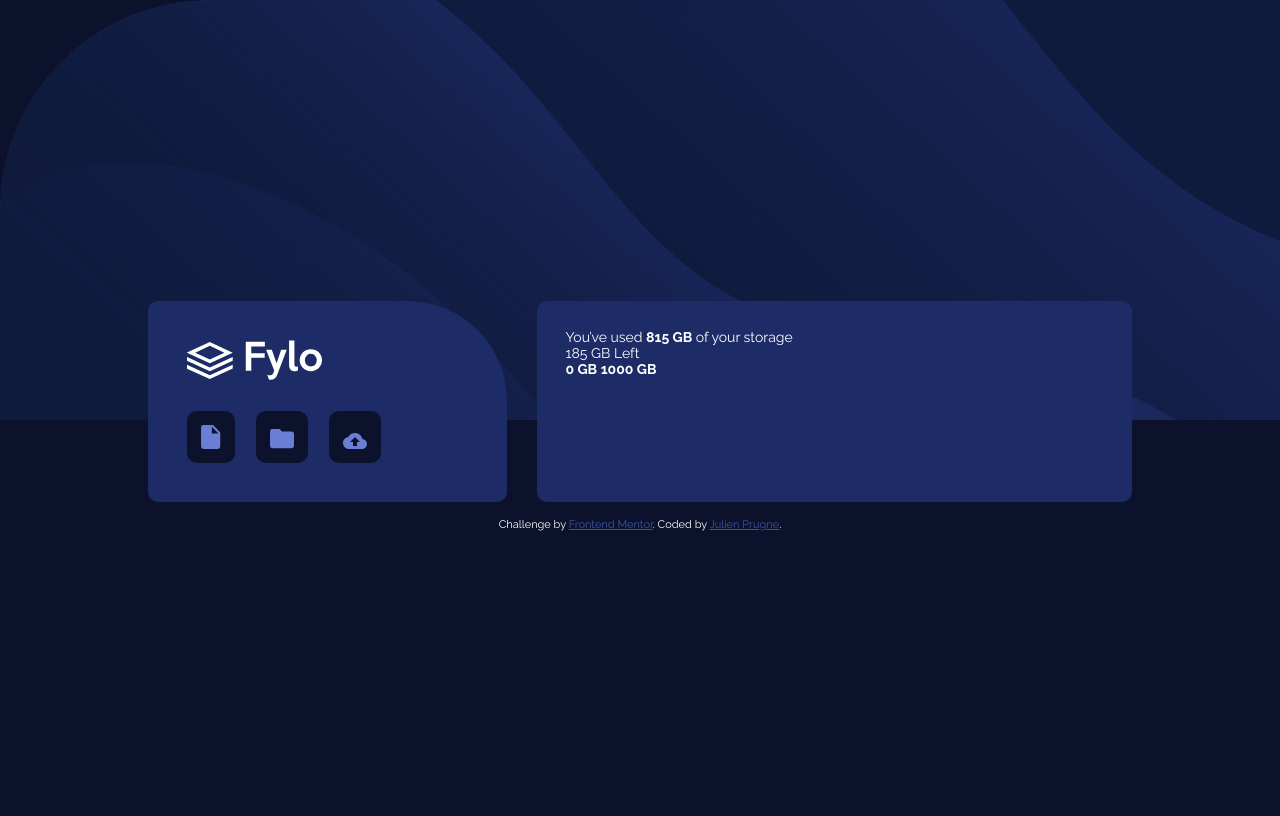
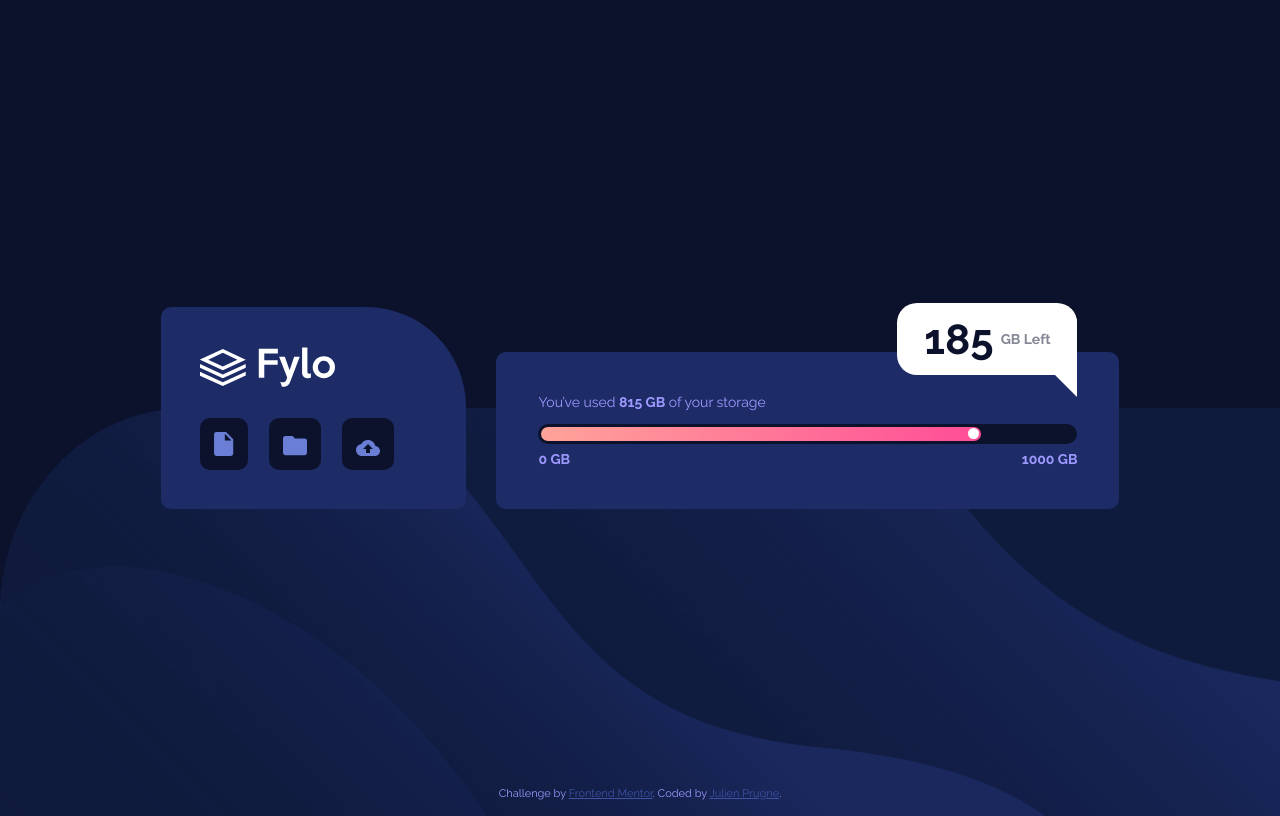
Before and after one commit to bassochette/fylo-data-storage-component, a plain HTML site: page index.html in a window 1280 px wide. Drawn offline with Linux system fonts and the light colour scheme.

Commit message:
final implementation

```diff
--- a/css/styles.css
+++ b/css/styles.css
@@ -9,7 +9,7 @@ body {
     font-family: 'Raleway', sans-serif;
     font-size: 14px;
     font-weight: 400;
-    color: #FFF;
+    color: var(--pale-blue);
 
     background-color: var(--very-dark-blue);
     background-repeat: no-repeat;
@@ -32,11 +32,15 @@ body {
     font-weight: 700;
 }
 
+.big {
+    font-size: 3em;
+}
+
 /*
     First Box
 */
 .action {
-    max-width: 350px;
+    max-width: 10em;
     border-radius: 10px 100px 10px 10px;
     padding: 2.8em 9em 2.8em 2.8em;
     margin: 1.1em;
@@ -65,10 +69,69 @@ body {
 /*
     Second Box
 */
-.stats {
+.usage_container {
+    margin: 0;
+    padding: 0;
+}
+
+.usage {
     border-radius: 10px;
-    padding: 2em;
+    padding: 3em;
     margin: 1.1em;
+    position: relative;
+}
+
+.usage_scale {
+    display: flex;
+    justify-content: space-between;
+}
+
+.usage_pop {
+    background-color: #FFF;
+    color: var(--very-dark-blue);
+    border-radius: 20px;
+    display: flex;
+    align-items: center;
+    justify-content: center;
+    min-width: 180px;
+    max-width: 180px;
+    min-height: 72px;
+    max-height: 72px;
+}
+
+.usage_pop_text {
+    color: var(--grayish-blue);
+    margin-left: 0.5em;
+    text-transform: capitalize;
+}
+
+.usage_bar {
+    background-color: var(--very-dark-blue);
+    height: 1.4em;
+    border-radius: 20px;
+    margin: 1em 0 0.5em 0;
+    display: flex;
+    align-items: center;
+    justify-content: flex-start;
+}
+
+.usage_bar_consumption {
+    height: 1em;
+    width: 81.5%;
+    border-radius: 20px;
+    background-image: linear-gradient(to right, hsl(6, 100%, 80%), hsl(335, 100%, 65%));
+    display: flex;
+    justify-content: flex-end;
+    align-items: center;
+    margin-left: 0.2em;
+}
+
+.usage_bar_point {
+    background-color: #FFFFFF;
+    border-radius: 10px;
+    height: 0.8em;
+    width: 0.8em;
+    margin-right: 0.1em;
 }
 
 /*
@@ -76,13 +139,27 @@ body {
  */
 @media only screen and (max-width: 940px) {
     body {
-        background-position: bottom;
         background-image: url("../images/bg-mobile.png");
+        background-size: cover;
     }
 
     .container {
         display: flex;
         flex-direction: column;
+    }
+
+    .action {
+        width: 10em;
+    }
+
+    .usage_container {
+        width: 10em;
+    }
+
+    .usage_pop {
+        position: absolute;
+        bottom: -3.5em;
+        left: 6em;
     }
 
 }
@@ -93,6 +170,8 @@ body {
 @media only screen and (min-width: 941px) {
     body {
         background-image: url("../images/bg-desktop.png");
+        background-position: bottom;
+        background-size: 100% 50%;
     }
 
     .container {
@@ -100,7 +179,36 @@ body {
         flex-direction: row;
     }
 
-    .stats {
+    .container_usage {
+        min-height: 100%;
+        display: flex;
+        align-items: flex-end;
+    }
+
+    .usage {
         width: 38.5em;
     }
+
+    .usage_pop {
+        position: absolute;
+        top: -22px;
+        right: -22px;
+    }
+
+    .usage_pop_desktop_pointer {
+        content: "";
+        position: absolute;
+        top: -3.5em;
+        right: 3em;
+
+        min-width: 180px;
+        max-width: 180px;
+        min-height: 50px;
+        max-height: 50px;
+
+        border-color: transparent white transparent transparent;
+        border-width: 22px;
+        border-style: solid;
+        border-radius: 0 20px 0 0;
+    }
 }
--- a/index.html
+++ b/index.html
@@ -12,7 +12,7 @@
 
   <!-- Feel free to remove these styles or customise in your own stylesheet 👍 -->
   <style>
-    .attribution { font-size: 11px; text-align: center; }
+    .attribution { font-size: 11px; text-align: center; position: fixed; bottom: 0px;}
     .attribution a { color: hsl(228, 45%, 44%); }
   </style>
 </head>
@@ -33,26 +33,33 @@
         </span>
       </div>
     </section>
-    <section class="stats has-darkblue-bg">
-      <div>
+    <div class="container_usage">
+      <section class="usage has-darkblue-bg">
+        <div class="usage_summary">
           You’ve used <span class="bold">815 GB</span> of your storage
         </div>
+        <div class="usage_pop_desktop_pointer">
+          <div class="usage_pop">
+            <span class="bold big">185</span> <span class="bold usage_pop_text">GB Left</span>
+          </div>
+        </div>
         <div>
-        <div>
-          185 GB Left
+          <div class="usage_bar">
+            <div class="usage_bar_consumption">
+              <div class="usage_bar_point"></div>
             </div>
-        <div></div>
-        <div>
+          </div>
+          <div class="usage_scale">
             <span class="bold">0 GB</span>
             <span class="bold">1000 GB</span>
           </div>
         </div>
-
       </section>
+    </div>
   </div>
   <div class="attribution">
     Challenge by <a href="https://www.frontendmentor.io?ref=challenge" target="_blank">Frontend Mentor</a>.
-    Coded by <a href="#">Julien Prugne</a>.
+    Coded by <a href="https://github.com/bassochette">Julien Prugne</a>.
   </div>
 </body>
 </html>
```
Lines whose indentation alone changed are shown as unchanged.
